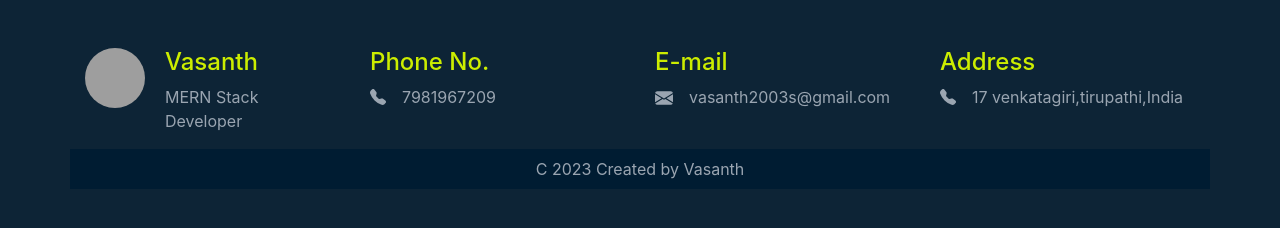
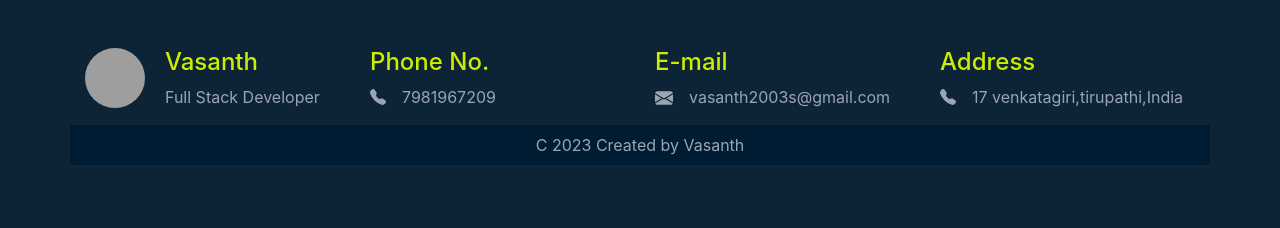
Before and after one commit to vasanth27s/photoweb, a plain HTML site: page profile.html in a window 1280 px wide. Drawn offline with nearby package versions, Linux system fonts and the light colour scheme; grey boxes are pictures that could not be loaded.

Commit message:
photoweb

```diff
--- a/profile.html
+++ b/profile.html
@@ -21,7 +21,7 @@
 
                     <div>
                         <h1 class="heading">Vasanth</h1>
-                        <p class="paragraph"> MERN Stack Developer</p>
+                        <p class="paragraph"> Full Stack Developer</p>
                     </div>
                 </div>
                 <div class="col-12 col-md-3">
```
